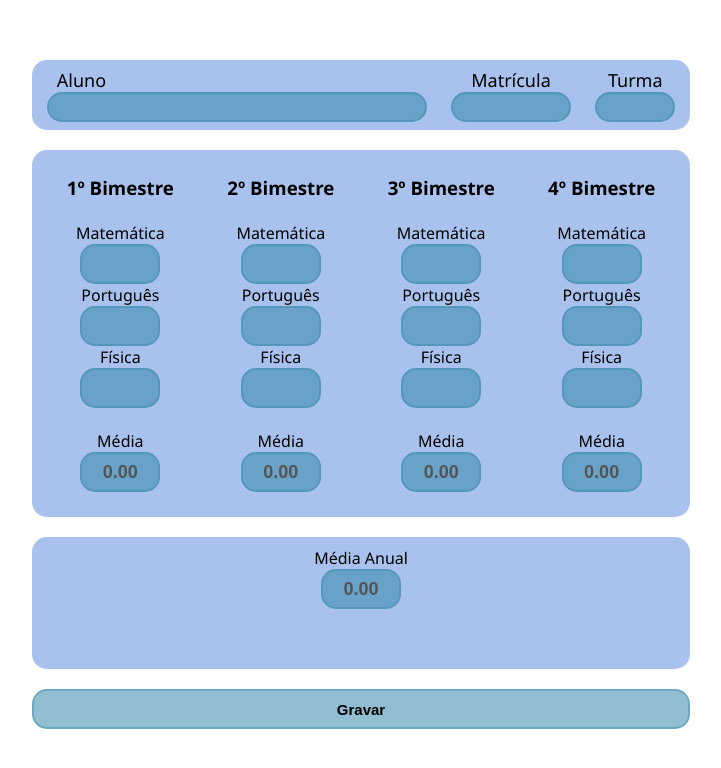
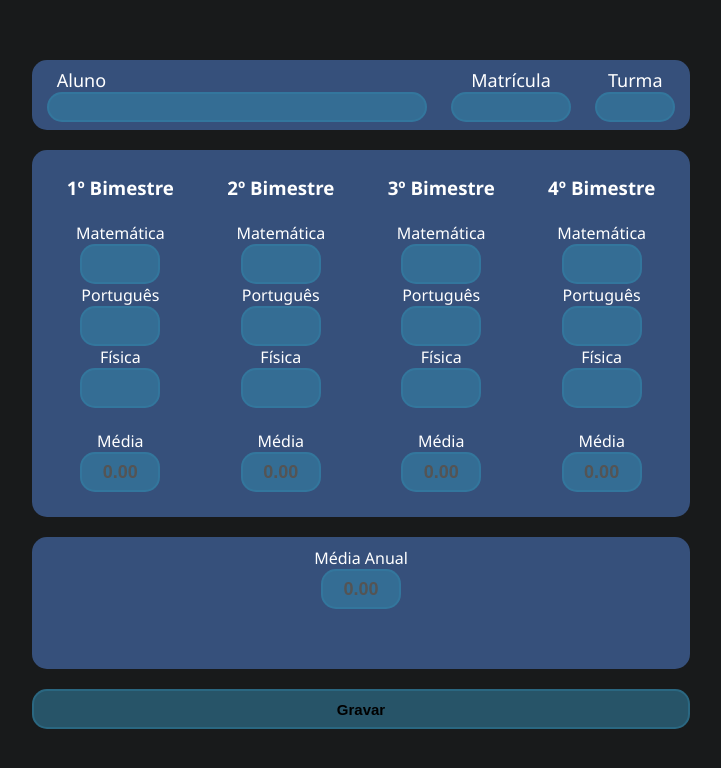
Before and after one commit to Thigouu98/boletim, a plain HTML site: page index.html in a window 1280 px wide. Shown: the whole page, without its empty margins (279-1000 px from the left). Drawn offline with Linux system fonts and the light colour scheme.

Commit message:
style.css

```diff
--- a/css/style.css
+++ b/css/style.css
@@ -13,6 +13,8 @@ body {
     justify-content: center;
     align-items: center;
     margin: 5px;
+    background: #181A1B;
+    color: white;
 }
 div#boletimm{
     display: flex;
```
